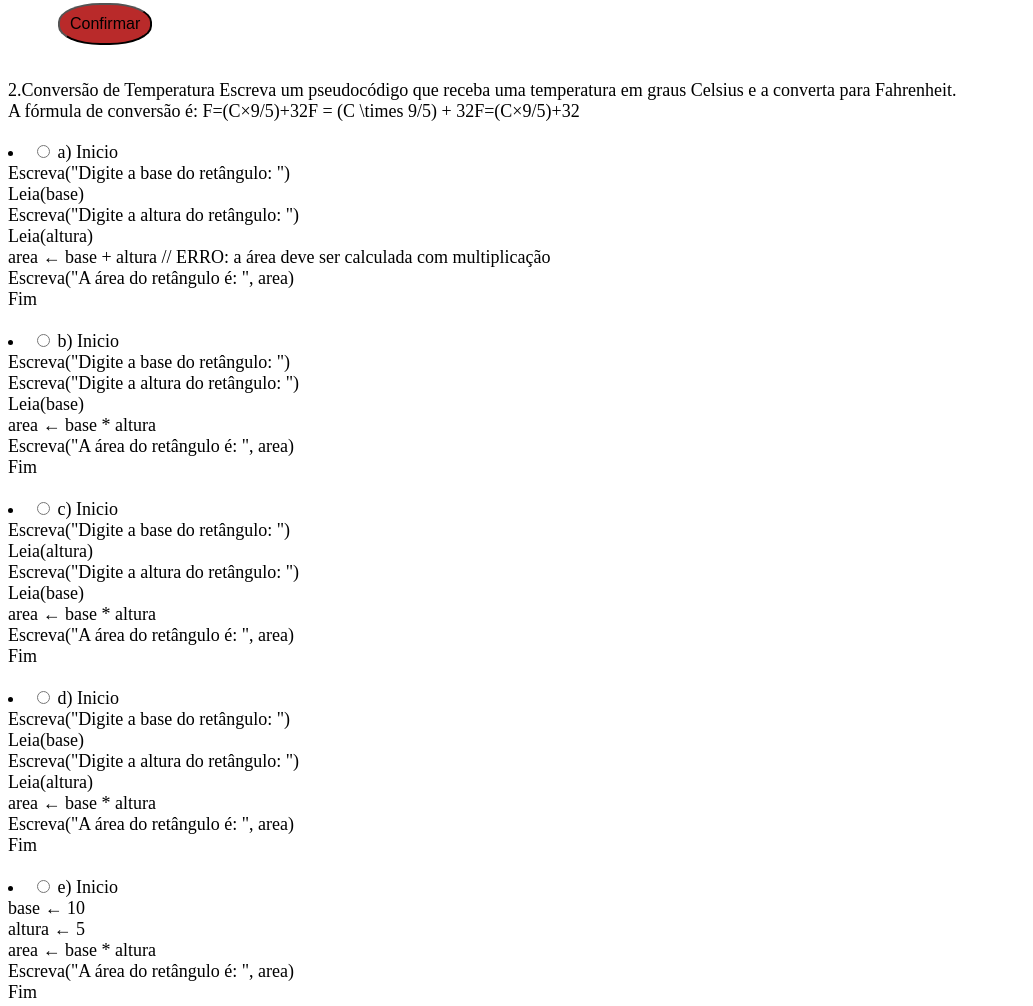
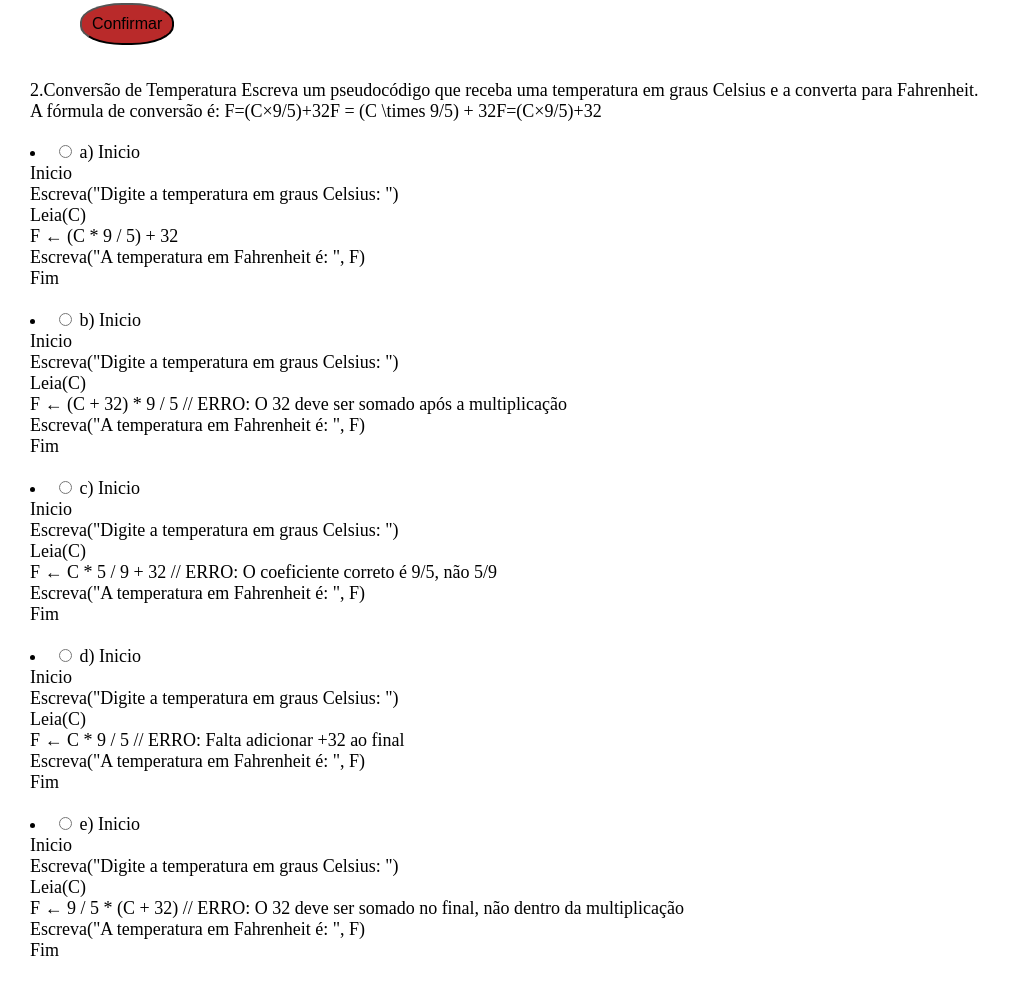
Before and after one commit to marcojhonnes/prova_introducao_programacao, a plain HTML site: page index.html in a window 1280 px wide. Shown: the part 1115-2121 px from the top of the page, without its empty margins (0-1033 px from the left). Drawn offline with Linux system fonts and the light colour scheme.

Commit message:
corrigindo a questão 2

```diff
--- a/index.html
+++ b/index.html
@@ -78,55 +78,58 @@
          </p>
          <li>
             <input type="radio" name="opcao2" value="a"> a) Inicio <br>
-         Escreva("Digite a base do retângulo: ") <br>
-         Leia(base) <br>
-         Escreva("Digite a altura do retângulo: ") <br>
-         Leia(altura) <br>
-         area ← base + altura   // ERRO: a área deve ser calculada com multiplicação <br>
-         Escreva("A área do retângulo é: ", area) <br>
-     Fim
+            Inicio <br>
+            Escreva("Digite a temperatura em graus Celsius: ") <br>
+            Leia(C) <br>
+            F ← (C * 9 / 5) + 32 <br>
+            Escreva("A temperatura em Fahrenheit é: ", F) <br>
+        Fim
+
          </li>
       <br>
 
       <li>
         <input type="radio" name="opcao2" value="b"> b) Inicio <br>
-      Escreva("Digite a base do retângulo: ") <br>
-      Escreva("Digite a altura do retângulo: ") <br>
-      Leia(base) <br>
-      area ← base * altura <br>
-      Escreva("A área do retângulo é: ", area) <br>
-  Fim
+        Inicio <br>
+        Escreva("Digite a temperatura em graus Celsius: ") <br>
+        Leia(C) <br>
+        F ← (C + 32) * 9 / 5  // ERRO: O 32 deve ser somado após a multiplicação <br>
+        Escreva("A temperatura em Fahrenheit é: ", F) <br>
+    Fim
+
       </li>
      <br>
         <li>
             <input type="radio" name="opcao2" value="c"> c) Inicio <br>
-        Escreva("Digite a base do retângulo: ") <br>
-        Leia(altura) <br>
-        Escreva("Digite a altura do retângulo: ") <br>
-        Leia(base) <br>
-        area ← base * altura <br>
-        Escreva("A área do retângulo é: ", area) <br>
-    Fim <br>
+            Inicio <br>
+            Escreva("Digite a temperatura em graus Celsius: ") <br>
+            Leia(C) <br>
+            F ← C * 5 / 9 + 32  // ERRO: O coeficiente correto é 9/5, não 5/9 <br>
+            Escreva("A temperatura em Fahrenheit é: ", F) <br>
+        Fim
+
         </li>
      <br>
         <li>
             <input type="radio" name="opcao2" value="d"> d) Inicio <br>
-        Escreva("Digite a base do retângulo: ") <br>
-        Leia(base) <br>
-        Escreva("Digite a altura do retângulo: ") <br>
-        Leia(altura) <br>
-        area ← base * altura <br>
-        Escreva("A área do retângulo é: ", area) <br>
-    Fim
+            Inicio <br>
+            Escreva("Digite a temperatura em graus Celsius: ") <br>
+            Leia(C) <br>
+            F ← C * 9 / 5  // ERRO: Falta adicionar +32 ao final <br>
+            Escreva("A temperatura em Fahrenheit é: ", F) <br>
+        Fim <br>
+
         </li>
      <br>
      <li>
         <input type="radio" name="opcao2" value="e"> e) Inicio <br>
-     base ← 10 <br>
-     altura ← 5 <br>
-     area ← base * altura <br>
-     Escreva("A área do retângulo é: ", area) <br>
- Fim <br>
+        Inicio <br>
+        Escreva("Digite a temperatura em graus Celsius: ") <br>
+        Leia(C) <br>
+        F ← 9 / 5 * (C + 32)  // ERRO: O 32 deve ser somado no final, não dentro da multiplicação <br>
+        Escreva("A temperatura em Fahrenheit é: ", F) <br>
+    Fim
+
      </li>
      <br> <br> <br>
         <button type="button" onclick="verificarEscolha2()">Confirmar</button>
--- a/index.js
+++ b/index.js
@@ -27,8 +27,8 @@ function verificarEscolha2() {
 
     if (selecionado) {
         document.getElementById('resultado2').innerText = 'Voçê escolheu a  opção: ' +  selecionado.value
-        // document.getElementById('respostaCerta2').innerText = 'A resposta correta é a letra:  b'
-        if (selecionado.value === 'b') {
+        // document.getElementById('respostaCerta2').innerText = 'A resposta correta é a letra:  a'
+        if (selecionado.value === 'a') {
             document.getElementById('respostaCerta2').innerText = 'A resposta está CERTA'
             document.getElementById('respostaCerta2').style.color = 'green'
             pontos += 1
--- a/style.css
+++ b/style.css
@@ -1,3 +1,8 @@
+body {
+
+    margin-left: 30px;
+}
+
 h1 {
     font-size: 50px;
     margin-bottom: 20px;
@@ -40,3 +45,7 @@ input {
     color: black;
     font-size: 105px;
 }
+
+/* li {
+    margin-right: 10px;
+} */
```
